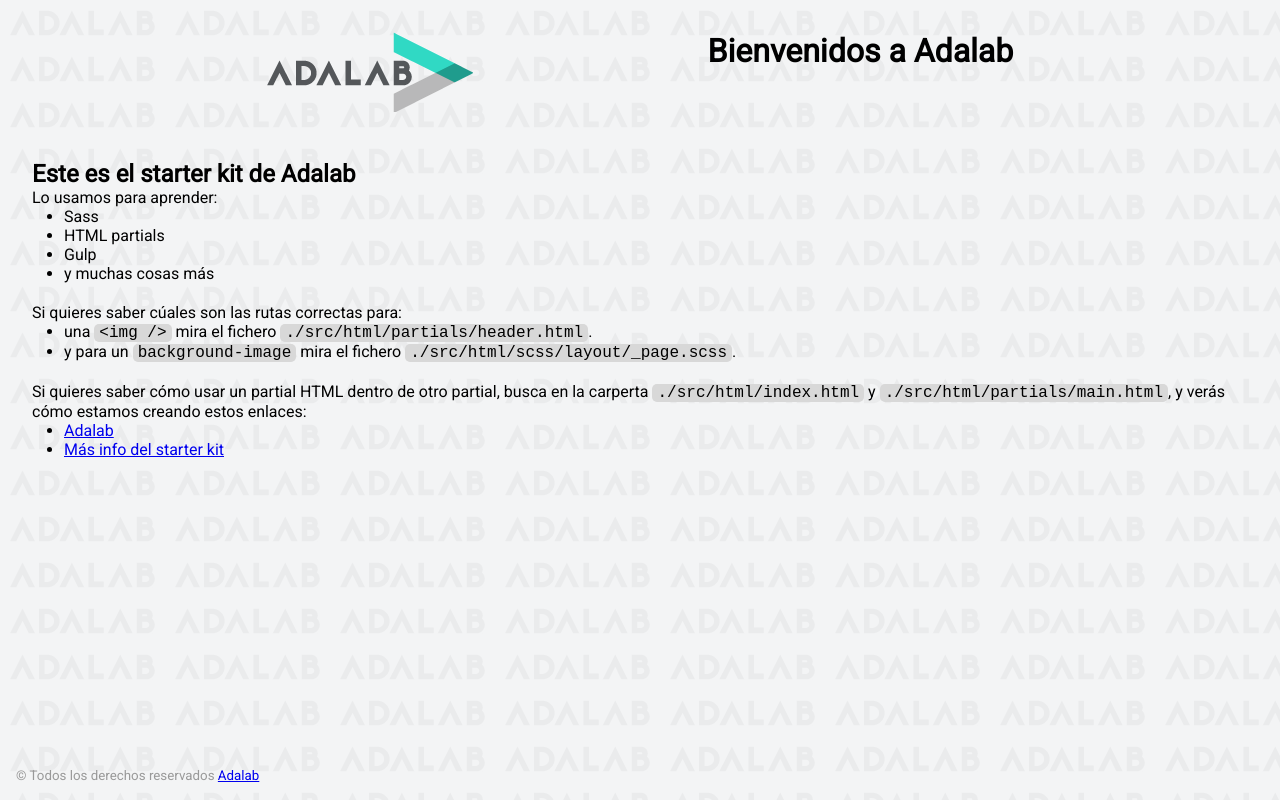
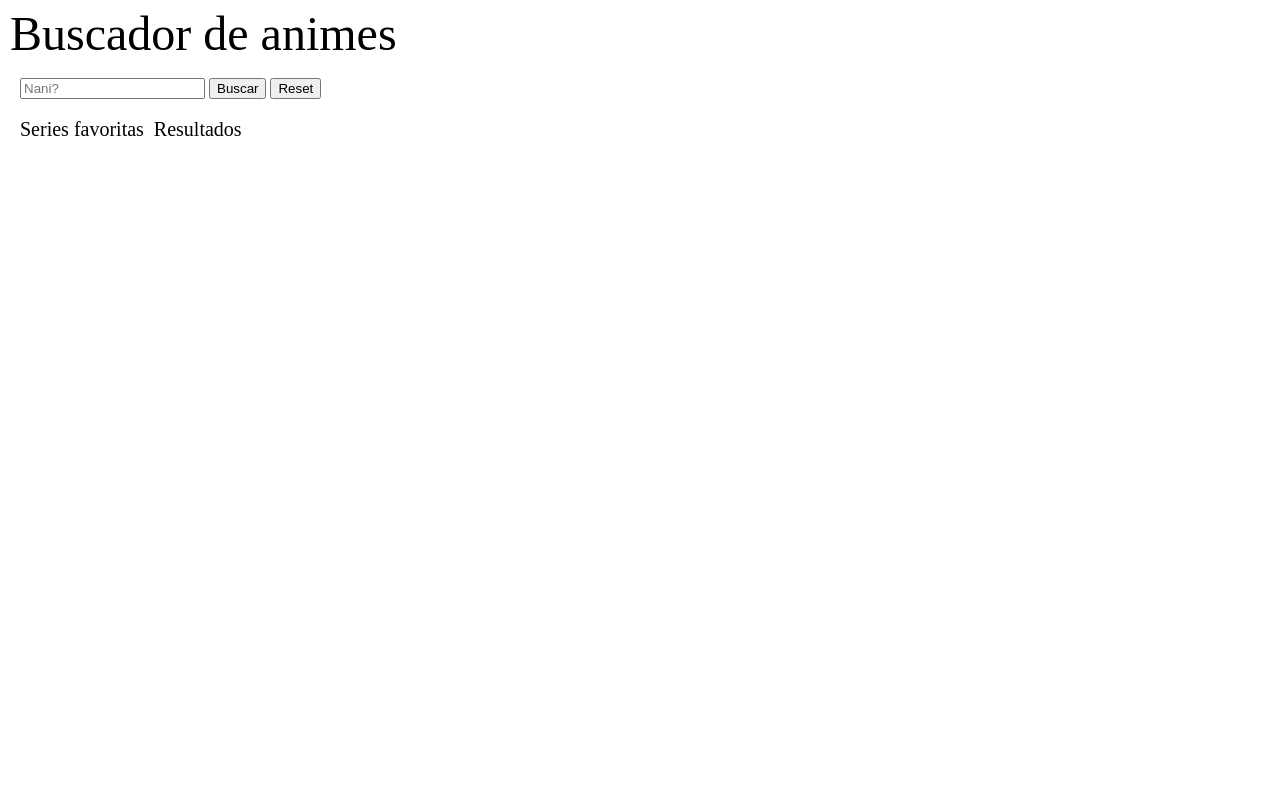
Before and after one commit to Adalab/modulo-2-evaluacion-final-rocioflo, a website: page docs/index.html in a window 1280 px wide. Drawn offline with Linux system fonts and the light colour scheme.

Commit message:
Run docs

```diff
--- a/docs/assets/css/main.css
+++ b/docs/assets/css/main.css
@@ -1 +1 @@
-*{box-sizing:border-box;margin:0;padding:0}.code{font-size:16px;background:#d8d8d8;padding:0 5px;border-radius:5px}.link__adalab:hover{background-color:#099d8d;color:#fff}.link__github:hover{background-color:#CCC;color:#000}body{padding:2rem;height:100vh;background-image:url("../images/bg-adalab.png");background-color:#f3f4f5;font-family:"Roboto",sans-serif}.page__header{display:flex;justify-content:space-evenly;margin-bottom:3rem}.page__footer{position:fixed;left:0;bottom:0;width:100vw;padding:1rem;color:#999}.main__list{padding-left:2rem;padding-bottom:20px}
+html,body,div,span,applet,object,iframe,h1,h2,h3,h4,h5,h6,p,blockquote,pre,a,abbr,acronym,address,big,cite,code,del,dfn,em,img,ins,kbd,q,s,samp,small,strike,strong,sub,sup,tt,var,b,u,i,center,dl,dt,dd,ol,ul,li,fieldset,form,label,legend,table,caption,tbody,tfoot,thead,tr,th,td,article,aside,canvas,details,embed,figure,figcaption,footer,header,hgroup,menu,nav,output,ruby,section,summary,time,mark,audio,video{margin:0;padding:0;border:0;font-size:100%;font:inherit;vertical-align:baseline}article,aside,details,figcaption,figure,footer,header,hgroup,menu,nav,section{display:block}body{line-height:1}ol,ul{list-style:none}blockquote,q{quotes:none}blockquote:before,blockquote:after,q:before,q:after{content:'';content:none}table{border-collapse:collapse;border-spacing:0}.main{display:flex;flex-direction:column;gap:20px;margin:20px}.lists{display:flex;gap:10px}.results-title{font-size:20px}.favorites-title{font-size:20px}.list-item{display:flex;flex-direction:column;align-items:center;background-color:blue;width:30rem;font-size:2rem;color:white;text-align:center;padding:2rem;margin:1rem;border-radius:10px;gap:5px}.anime-image{max-width:-webkit-fit-content;max-width:-moz-fit-content;max-width:fit-content}.red-background{background-color:red}.title{font-size:3rem;margin:10px}
--- a/docs/index.html
+++ b/docs/index.html
@@ -1,68 +1,36 @@
 <!DOCTYPE html>
 <html lang="es">
+
 <head>
   <meta charset="UTF-8" />
   <meta name="viewport" content="width=device-width, initial-scale=1" />
-    <title>Adalab Web Starter Kit</title>
-    <link href="https://fonts.googleapis.com/css?family=Roboto&display=swap" rel="stylesheet" />
+  <title>Un-ánime</title>
   <link rel="stylesheet" href="./assets/css/main.css" />
   <link rel="icon" href="./assets/images/favicon.png" />
 </head>
 
 <body>
-    <div class="page">
-      <header class="page__header">
-        <img src="./assets/images/logo-adalab.png" alt="Adalab">
-        <h1>Bienvenidos a Adalab</h1>
-      </header>
+  <h1 class="title">Buscador de animes</h1>
+  <main class="main">
+    <div>
+      <input type="text" class="js_input" name="" id="" placeholder="Nani?">
+      <button type="submit" class="js_submit_Btn">Buscar</button>
+      <button type="reset" class="js_reset_Btn">Reset</button>
+    </div>
+    <div class="lists">
 
-      <main class="page__main">
-        <h2>Este es el starter kit de Adalab</h2>
-        <p>Lo usamos para aprender:</p>
-        <ul class="main__list">
-          <li>Sass</li>
-          <li>HTML partials</li>
-          <li>Gulp</li>
-          <li>y muchas cosas más</li>
+      <div>
+        <h3 class="favorites-title">Series favoritas</h3>
+        <ul class="js_favorites_list"></ul>
+      </div>
+      <div>
+        <h2 class="results-title">Resultados</h2>
+        <ul class="js_results_list">
         </ul>
-        <p>Si quieres saber cúales son las rutas correctas para:</p>
-        <ul class="main__list">
-          <li>
-            una <code class="code">&lt;img /&gt;</code> mira el fichero
-            <code class="code">./src/html/partials/header.html</code>.
-          </li>
-          <li>
-            y para un <code class="code">background-image</code> mira el fichero
-            <code class="code">./src/html/scss/layout/_page.scss</code>.
-          </li>
-        </ul>
-        <p>
-          Si quieres saber cómo usar un partial HTML dentro de otro partial, busca en la carperta
-          <code class="code">./src/html/index.html</code> y
-          <code class="code">./src/html/partials/main.html</code>, y verás cómo estamos creando estos
-          enlaces:
-        </p>
-        <ul class="main__list">
-          <li>
-            <a class="link__adalab" href="https://adalab.es">Adalab</a>
-
-          </li>
-          <li>
-            <a class="" href="./more-info.html">Más info del starter kit</a>
-
-          </li>
-        </ul>
+      </div>
+    </div>
   </main>
-
-      <footer class="page__footer">
-        <small>
-          &copy; Todos los derechos reservados
-          <a class="link__adalab" href="https://adalab.es">Adalab</a>
-
-        </small>
-      </footer>
-
-    </div>
   <script src="./assets/js/main.js"></script>
 </body>
+
 </html>
```
Also changed, not shown: docs/assets/js/main.js (+1 -1 lines), docs/more-info.html (deleted, +0 -37 lines), docs/assets/images/bg-adalab.png (deleted), docs/assets/images/favicon.png (deleted), docs/assets/images/logo-adalab.png (deleted). Lines whose indentation alone changed are shown as unchanged.
